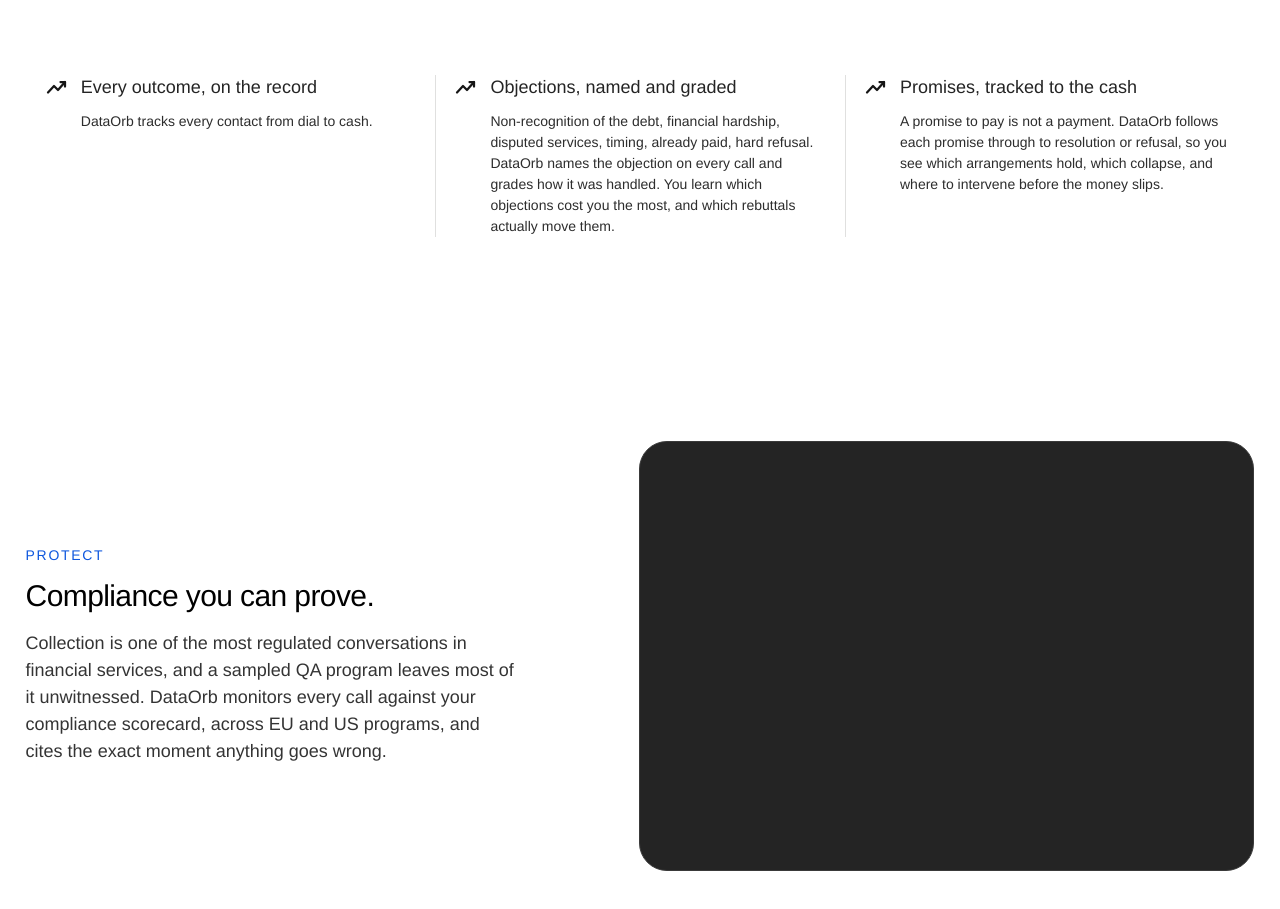
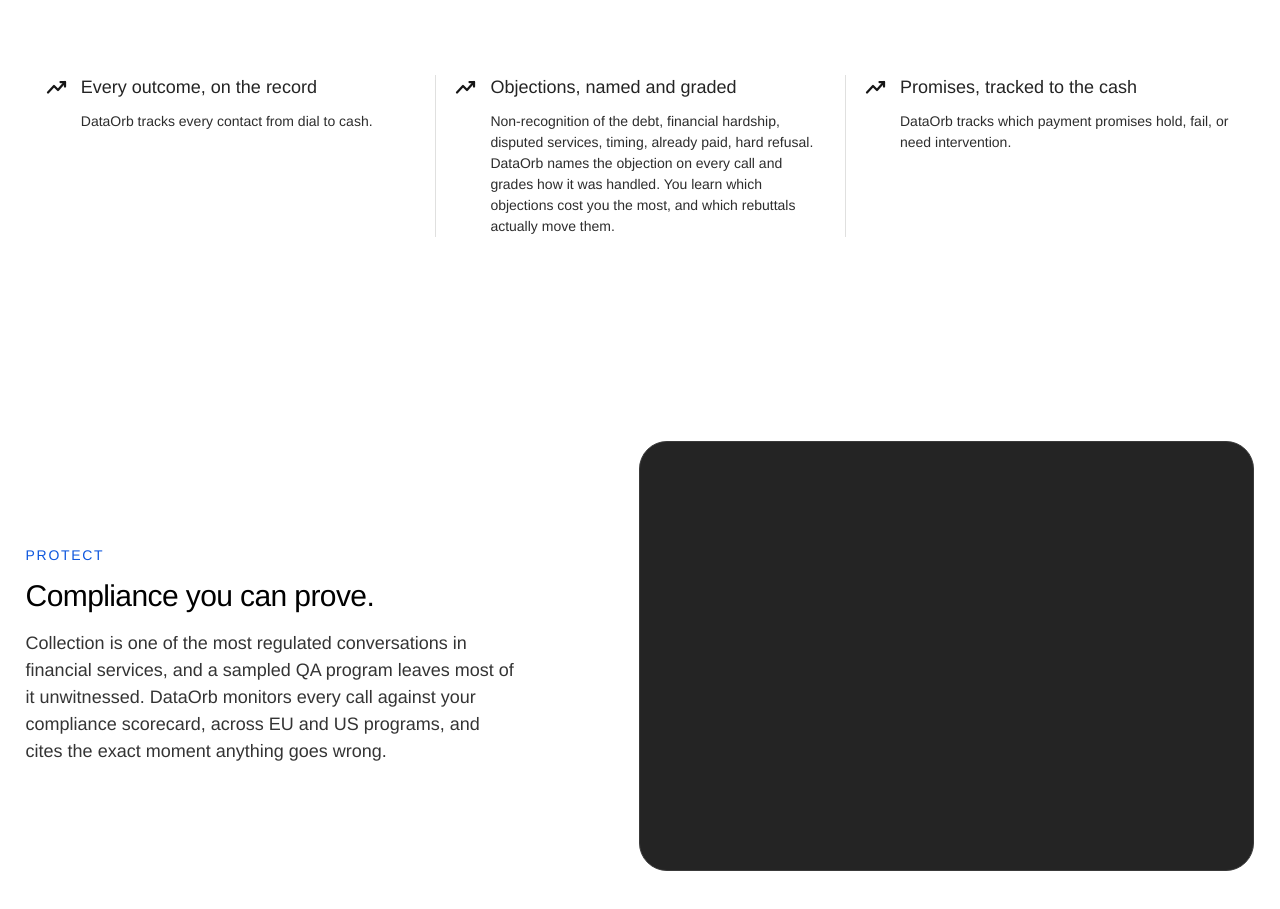
Before and after one commit to Umesh0014/DO-website, a Next.js app: page /collection-intelligence in a window 1280 px wide. Shown: the part 1334-2243 px from the top of the page. Built offline with nearby package versions, Linux system fonts and the light colour scheme; a web font is replaced by a local one.

Commit message:
Shorten collection promise copy

```diff
--- a/app/components/IntelligenceLandingPage.tsx
+++ b/app/components/IntelligenceLandingPage.tsx
@@ -145,7 +145,7 @@ const collectionSections: IntelligenceSection[] = [
       },
       {
         title: "Promises, tracked to the cash",
-        body: "A promise to pay is not a payment. DataOrb follows each promise through to resolution or refusal, so you see which arrangements hold, which collapse, and where to intervene before the money slips.",
+        body: "DataOrb tracks which payment promises hold, fail, or need intervention.",
       },
     ],
   },
```
